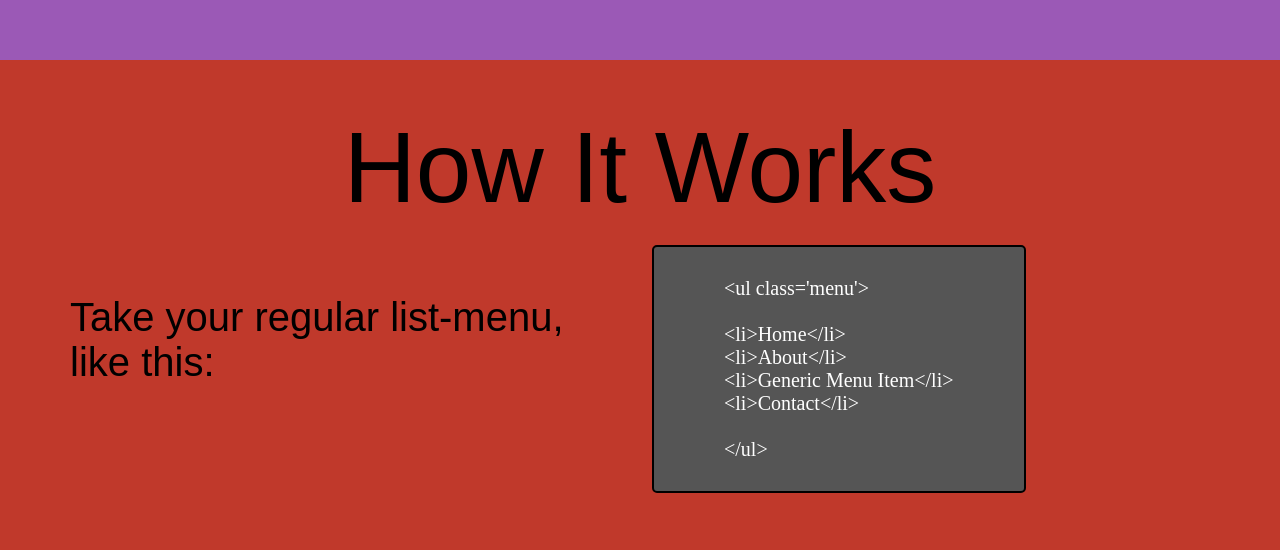
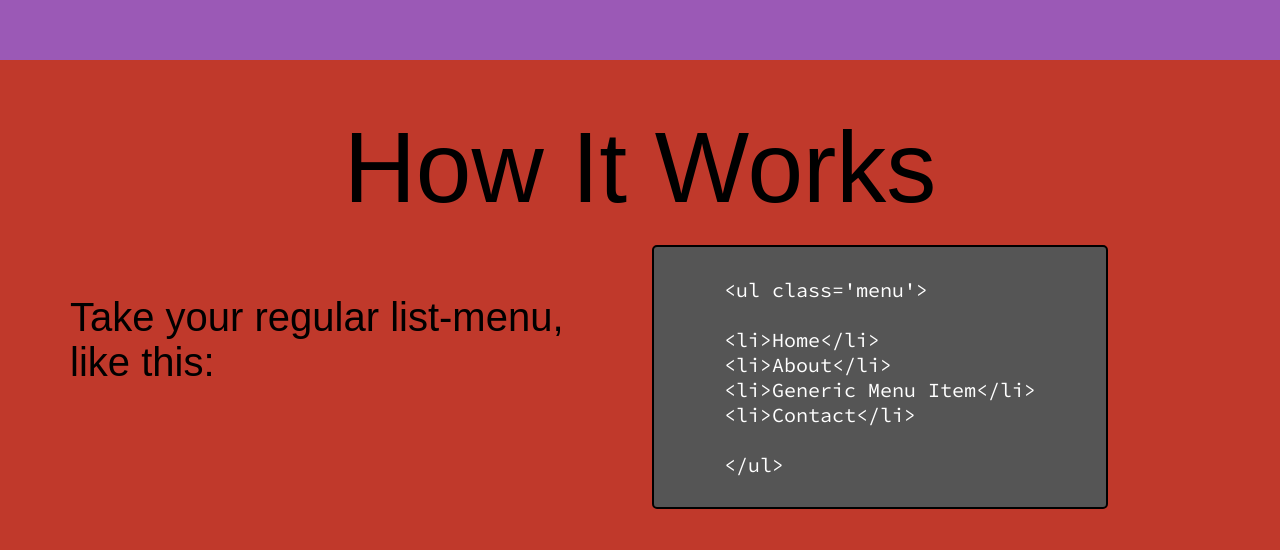
Before and after one commit to rosswhitehouse/Flex, a plain HTML site: page index.html in a window 1280 px wide. Shown: the part 1140-1690 px from the top of the page. Drawn offline with nearby package versions, Linux system fonts and the light colour scheme.

Commit message:
Update index.html

```diff
--- a/index.html
+++ b/index.html
@@ -7,7 +7,11 @@
 
   <link rel="stylesheet" href="https://rawgit.com/rosswhitehouse/flex/gh-pages/normalize.css">
 
+<link href='http://fonts.googleapis.com/css?family=Source+Code+Pro' rel='stylesheet' type='text/css'>
+
     <link rel="stylesheet" href="https://rawgit.com/rosswhitehouse/flex/gh-pages/style.css" media="screen" type="text/css" />
+
+
 
 </head>
 
```
